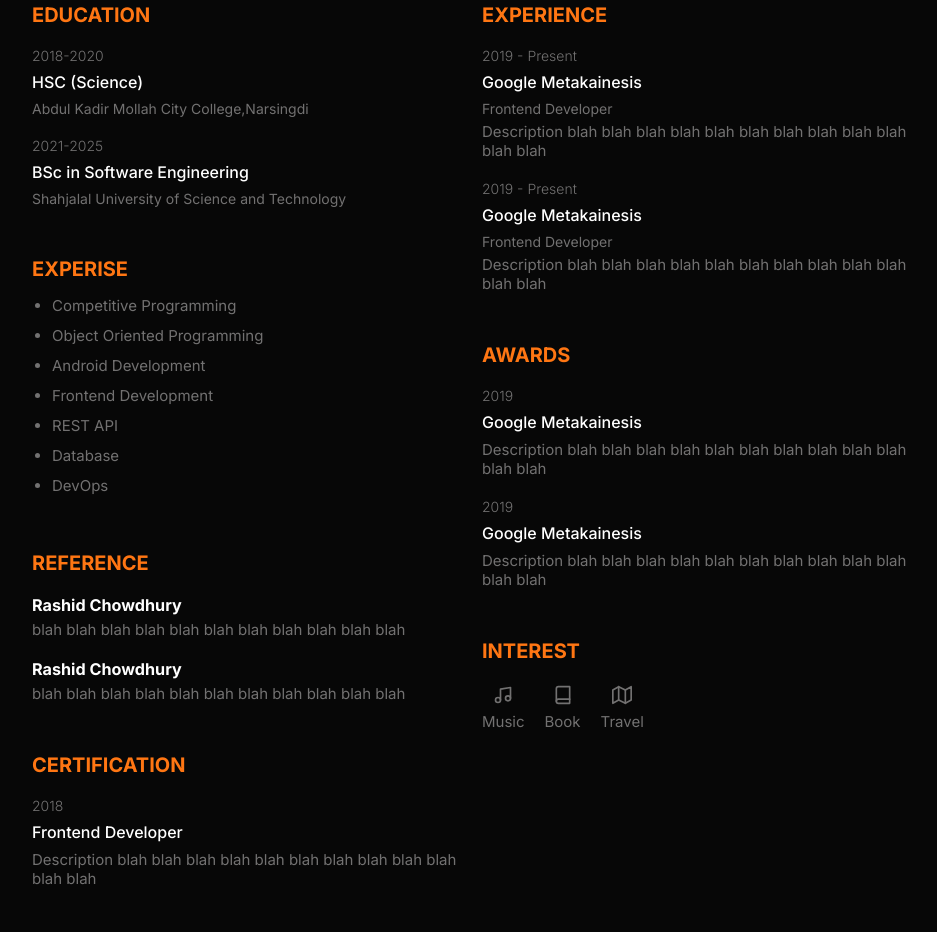
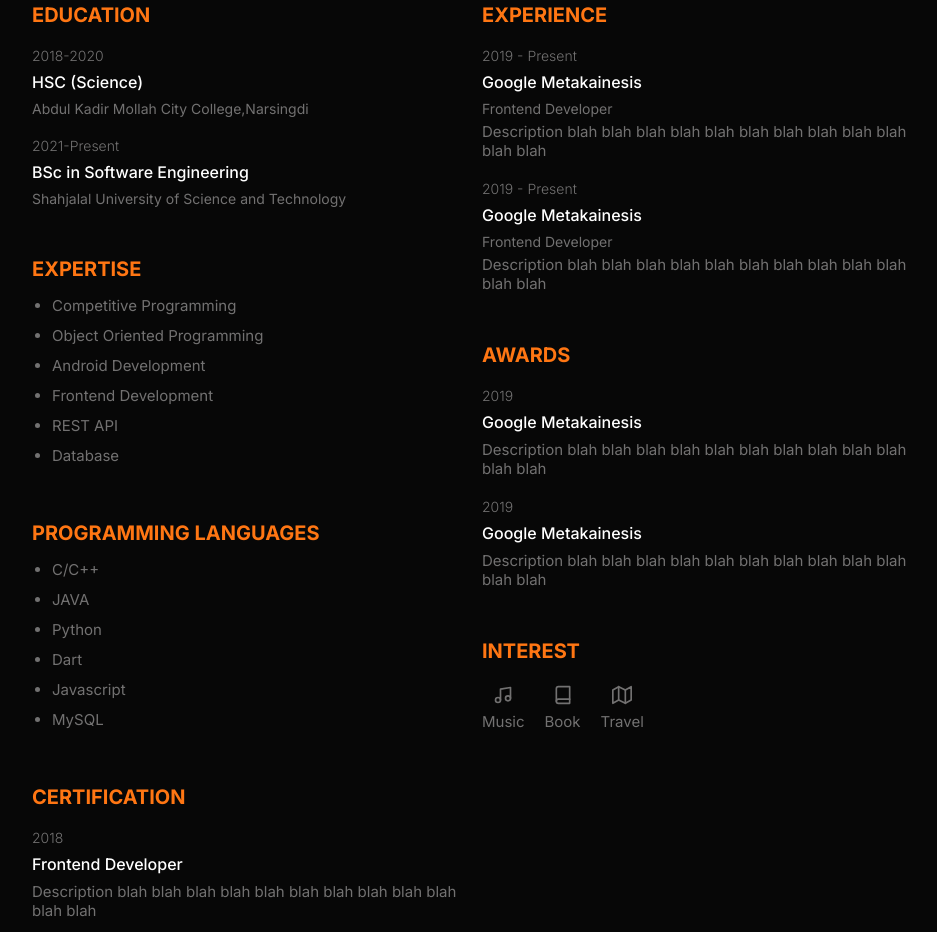
Before and after one commit to shaeakh/shaeakh.github.io, a plain HTML site: page index.html in a window 1280 px wide. Shown: the part 319-1251 px from the top of the page, without its empty margins (158-1095 px from the left). Drawn offline with nearby package versions, Linux system fonts and the light colour scheme.

Commit message:
Programming Languages added

```diff
--- a/index.html
+++ b/index.html
@@ -51,13 +51,13 @@
                     <p class="itemSubtitle">Abdul Kadir Mollah City College,Narsingdi</p>
                 </div>
                 <div class="eduItem">
-                    <p class="preTitle">2021-2025</p>
+                    <p class="preTitle">2021-Present</p>
                     <h4 class="itemTitle">BSc in Software Engineering</h4>
                     <p class="itemSubtitle">Shahjalal University of Science and Technology</p>
                 </div>
             </div>
             <div class="skills">
-                <h3 class="title">Experise</h3>
+                <h3 class="title">expertise</h3>
                 <ul class="skills_list Profiledescription">
                     <li>Competitive Programming</li>
                     <li>Object Oriented Programming</li>
@@ -65,21 +65,20 @@
                     <li>Frontend Development</li>
                     <li>REST API</li>
                     <li>Database</li>
-                    <li>DevOps</li>
                 </ul>
             </div>
             <div class="reference">
-                <h3 class="title">Reference</h3>
+                <h3 class="title">Programming Languages</h3>
                 <div class="reference_item">
-                    <h4 class="reference_name">Rashid Chowdhury</h4>
-                    <p class="Profiledescription">blah blah blah blah blah blah blah blah blah blah blah </p>
+                    <ul class="skills_list Profiledescription">
+                        <li>C/C++</li>
+                        <li>JAVA</li>
+                        <li>Python</li>
+                        <li>Dart</li>
+                        <li>Javascript</li>
+                        <li>MySQL</li>
+                    </ul>
                 </div>
-                <div class="reference_item">
-                    <h4 class="reference_name">Rashid Chowdhury</h4>
-                    <p class="Profiledescription">blah blah blah blah blah blah blah blah blah blah blah </p>
-                </div>
-
-
             </div>
 
             <div class="certification">
```
